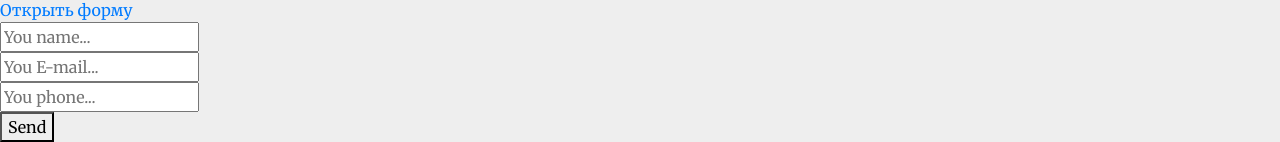
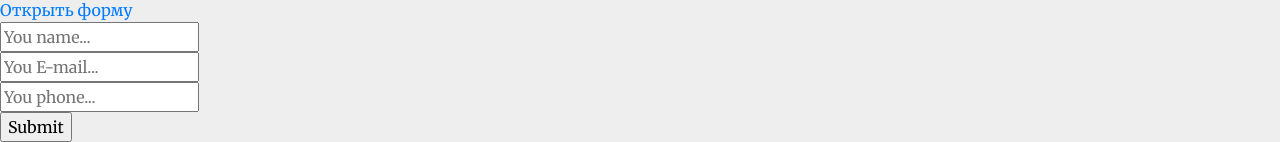
Before and after one commit to imnofear555/imnofear555.github.io, a plain HTML site: page inter-com/index.html in a window 1280 px wide. Shown: the part 2453-2595 px from the top of the page. Drawn offline with nearby package versions, Linux system fonts and the light colour scheme.

Commit message:
Update index.html

```diff
--- a/inter-com/index.html
+++ b/inter-com/index.html
@@ -1012,7 +1012,7 @@
 		<input type="text" name="Name" placeholder="You name..." required><br>
 		<input type="text" name="E-mail" placeholder="You E-mail..." required><br>
 		<input type="text" name="Phone" placeholder="You phone..."><br>
-		<button type="submit">Send</button>
+		<input type="submit">
 
 	</form>
 
```
